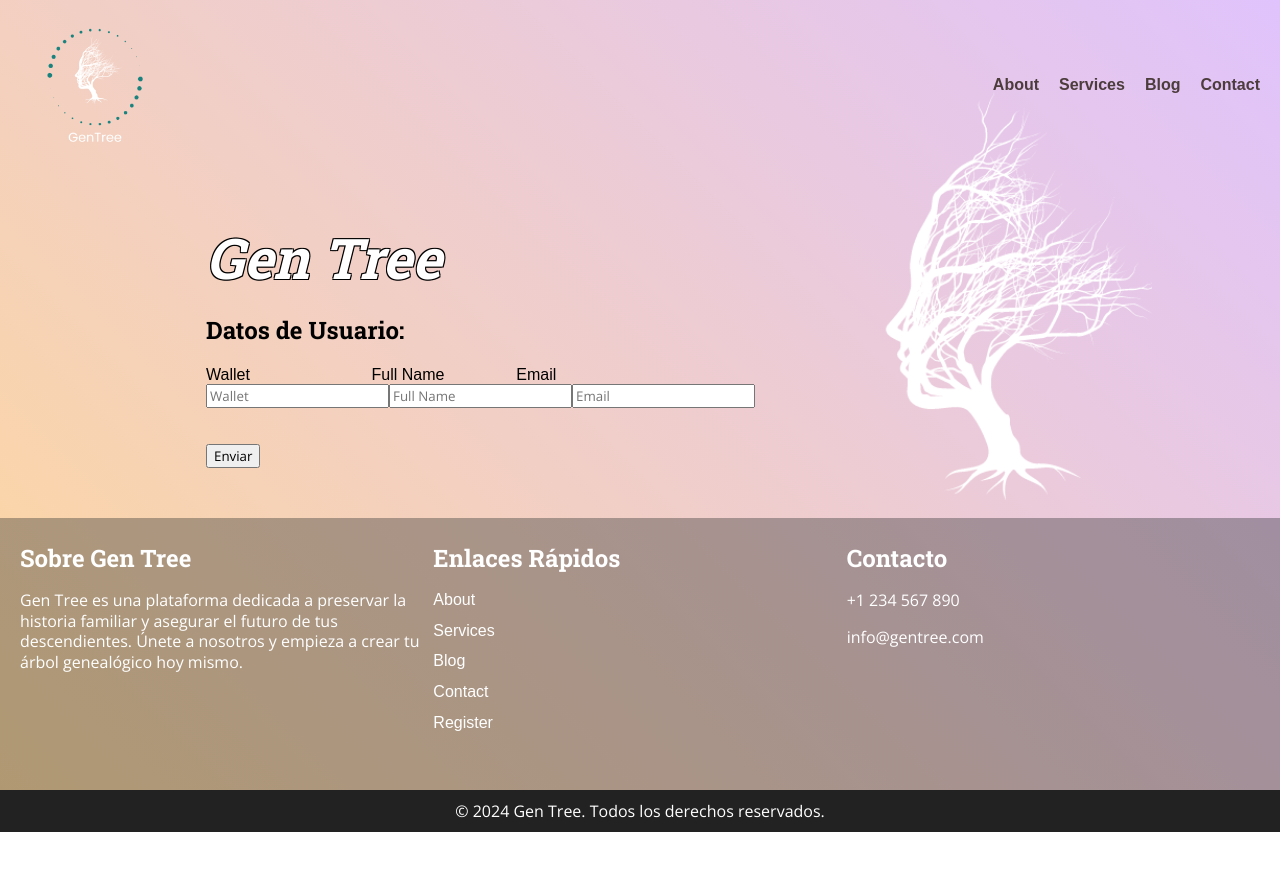
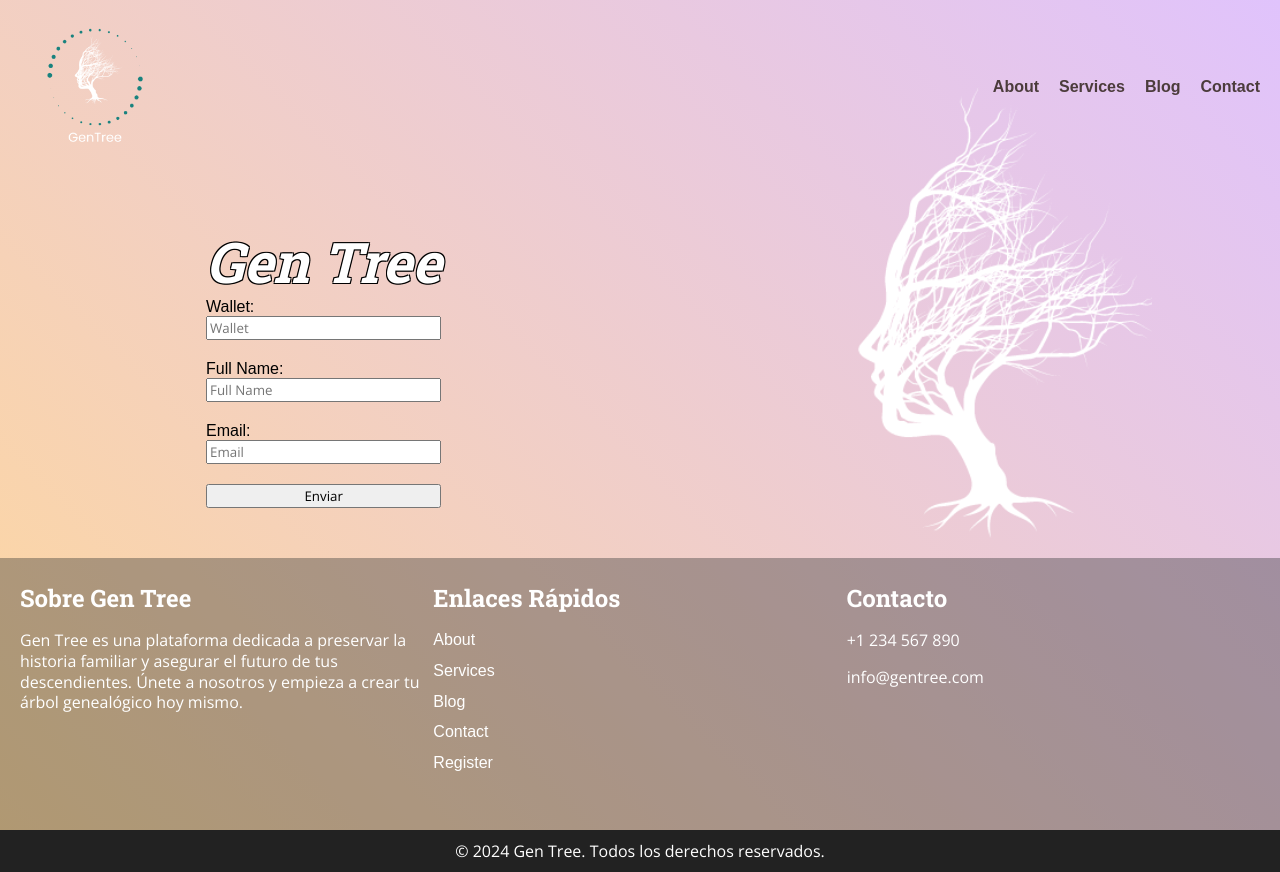
Before and after one commit to nthing2say/GenTree, a React (Vite) app: page /register in a window 1280 px wide. Before the commit the page ends 832 px from the top, so only its background shows below. Built offline with nearby package versions, Linux system fonts and the light colour scheme; what thirdweb would draw is missing.

Commit message:
Create react form

```diff
--- a/src/App.css
+++ b/src/App.css
@@ -12,7 +12,13 @@
     font-family: 'Roboto Slab', serif;
     font-weight: 700;
   }
-
+  .formulario{
+    display: flex;
+    flex-direction: column;
+  }
+  .formulario input{
+    margin-bottom: 20px;
+  }
   /* Estilos de fuente para citas y detalles personales */
   .quote, .personal-details {
     font-family: 'Pacifico', cursive;
--- a/src/App.tsx
+++ b/src/App.tsx
@@ -2,7 +2,7 @@ import './App.css'
 import Home from './pages/home';
 import Header from './components/header';
 import Register from './pages/register';
-import { BrowserRouter, Routes, Route } from 'react-router-dom'
+import { Routes, Route } from 'react-router-dom'
 import Footer from './components/footer';
 
 function App() {
@@ -10,12 +10,10 @@ function App() {
   return (
     <>
       <Header />
-      <BrowserRouter>
         <Routes>
           <Route path='/' element={<Home />} />
           <Route path='/register' element={<Register />} />
         </Routes>
-      </BrowserRouter>
       <Footer />
     </>
   )
--- a/src/components/header.tsx
+++ b/src/components/header.tsx
@@ -1,8 +1,9 @@
 import Logo from './../assets/logo_gentree1.png';
+import { Link } from 'react-router-dom';
 const Header = ()=>{
     return(
         <header>
-        <img src= {Logo} alt="Logo" className="logo" />
+          <Link to="/"> <img src= {Logo} alt="Logo" className="logo" /></Link>
         <nav>
             <ul id="nav-links" className="nav-links">
                 <li><a href="#about">About</a></li>
--- a/src/main.tsx
+++ b/src/main.tsx
@@ -1,12 +1,11 @@
 import React from 'react'
 import ReactDOM from 'react-dom/client'
 import App from './App.tsx'
-import { ThirdwebProvider } from 'thirdweb/react'
-import { base } from "thirdweb/chains";
+import { ThirdwebProvider } from 'thirdweb/react';
+import { BrowserRouter } from 'react-router-dom';
 
-const myChain = base;
 ReactDOM.createRoot(document.getElementById('root')!).render(
   <React.StrictMode>
-    <ThirdwebProvider ><App /></ThirdwebProvider>
+    <ThirdwebProvider ><BrowserRouter><App /></BrowserRouter></ThirdwebProvider>
   </React.StrictMode>,
 )
--- a/src/pages/home.tsx
+++ b/src/pages/home.tsx
@@ -1,14 +1,24 @@
  import { ConnectButton, ConnectButton_connectButtonOptions } from "thirdweb/react";
 import { client,myChain } from "./../lib/thirdwebClient";
+import { useNavigate } from "react-router-dom";
 type connectButton = ConnectButton_connectButtonOptions;
 const Home = () => {
+    const navigate = useNavigate()
+    const handleRedirect=()=>{
+       return navigate("/register")
+    }
+    const handleRedirectHome = ()=>{
+        return navigate("/")
+    }
     return (
         <main>
             <section className="hero">
                 <div className="content">
                     <h1 className="title">Gen Tree</h1>
                     <p className="slogan">Preserva tu Historia,<br /> Asegura tu Futuro</p>
+                    <button   onClick={handleRedirect}>
                      <ConnectButton
+                     onDisconnect={handleRedirectHome}
                      connectButton={{
                           label: "Regístrate Gratis",
                           className: "register-button",
@@ -20,6 +30,7 @@ const Home = () => {
                         url: "https://example.com",
                     }}
                 />
+                </button>
                 </div>
                 <div className="content2"></div>
             </section>
--- a/src/pages/register.tsx
+++ b/src/pages/register.tsx
@@ -1,17 +1,58 @@
+import { useState } from "react";
+
 const Register = () => {
+    const [inputs, setInputs] = useState({
+        wallet: "",
+        name: "",
+        email: ""
+    });
+
+    const handleChange = (event: { target: { name: any; value: any; }; }) => {
+        const name = event.target.name;
+        const value = event.target.value;
+        setInputs(values => ({ ...values, [name]: value }))
+    }
+
+    const handleSubmit = (event: { preventDefault: () => void; }) => {
+        event.preventDefault();
+        alert(inputs);
+    }
+
     return (
         <main>
             <section className="hero">
                 <div className="content">
                     <h1 className="title">Gen Tree</h1>
-                    <form className="formulario">
-                        <h2>Datos de Usuario:</h2>
-                        <label htmlFor="wallet">Wallet</label>
-                        <label htmlFor="name" style={{ marginLeft: "7.6em" }}>Full Name</label>
-                        <label htmlFor="email" style={{ marginLeft: "4.5em" }}>Email</label><br></br>
-                        <input type="text" placeholder="Wallet" required />
-                        <input type="text" placeholder="Full Name" required />
-                        <input type="email" placeholder="Email" required /><br /><br /><br />
+                    <form onSubmit={handleSubmit} className="formulario">
+                        <label htmlFor="wallet">Wallet: </label>
+                        <input
+                            id="wallet"
+                            type="text"
+                            name="wallet"
+                            value={inputs.wallet || ""}
+                            onChange={handleChange}
+                            placeholder="Wallet"
+                            required
+                        />
+
+                        <label htmlFor="name">Full Name: </label>
+                        <input
+                            id="name"
+                            type="text"
+                            name="name"
+                            value={inputs.name || ""}
+                            onChange={handleChange}
+                            placeholder="Full Name" required
+                        />
+
+                        <label htmlFor="email">Email:</label>
+                            <input
+                                type="email"
+                                name="email"
+                                value={inputs.email || ""}
+                                onChange={handleChange}
+                                placeholder="Email" required
+                            />
                         <button type="submit">Enviar</button>
                     </form>
                 </div>
```
